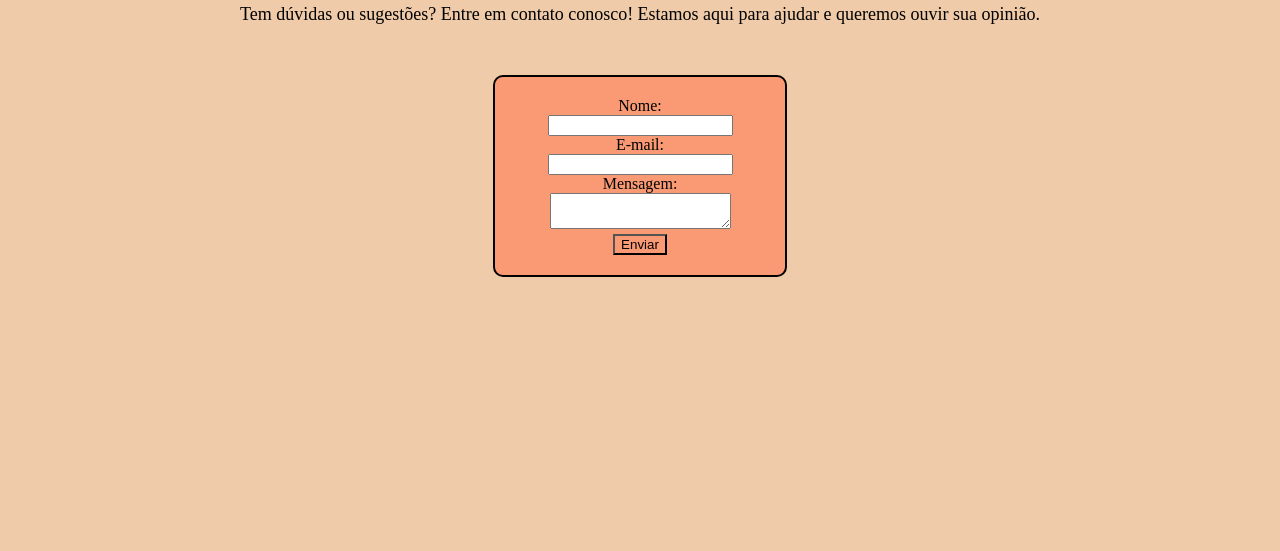
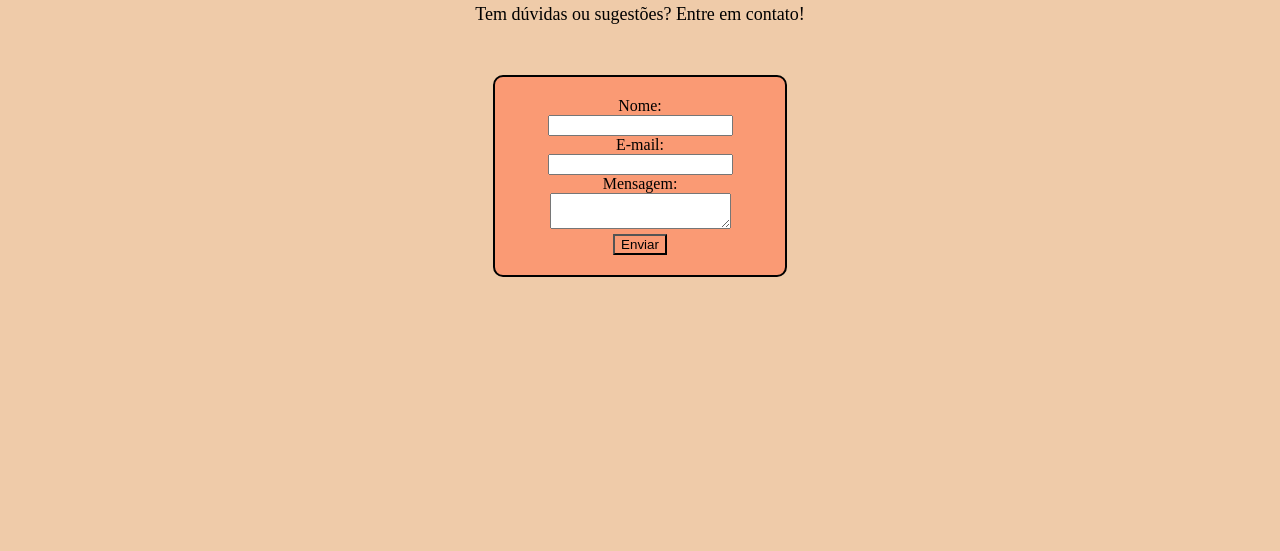
Before and after one commit to LucasFlorencio-Siqueira/projeto-ia, a plain HTML site: page contato.html in a window 1280 px wide. Shown: the part 249-800 px from the top of the page. Drawn offline with Linux system fonts and the light colour scheme.

Commit message:
Update 4.html

```diff
--- a/contato.html
+++ b/contato.html
@@ -17,7 +17,7 @@
         </ul>
         </nav>
 <header><h1 class="titulo">Entre em Contato</h1></header>
-<p>Tem dúvidas ou sugestões? Entre em contato conosco! Estamos aqui para ajudar e queremos ouvir sua opinião.</p>
+<p>Tem dúvidas ou sugestões? Entre em contato! </p>
 
  <form class="fundo_form" action="#">
     <label for="nome">Nome:</label>
```
